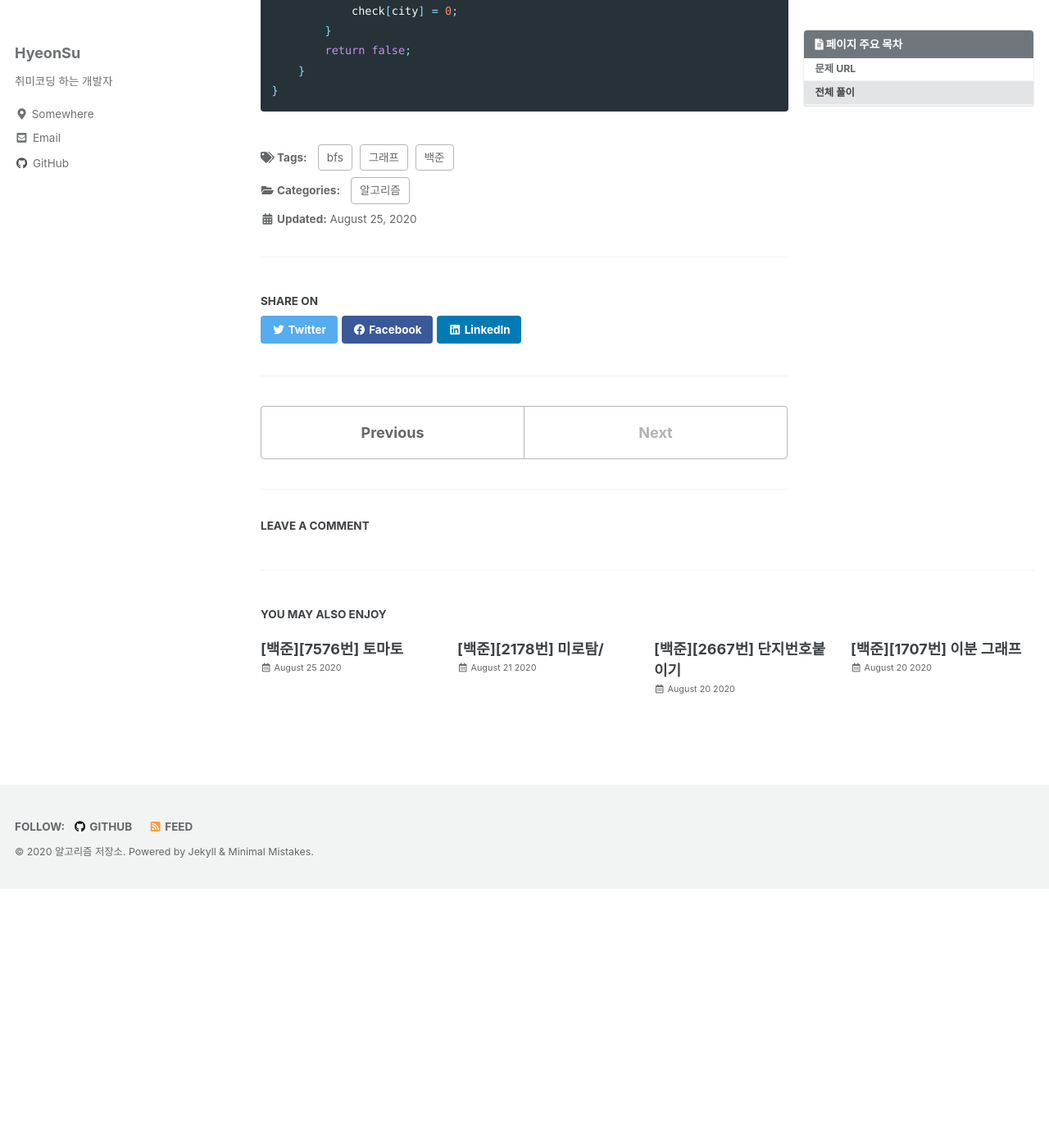
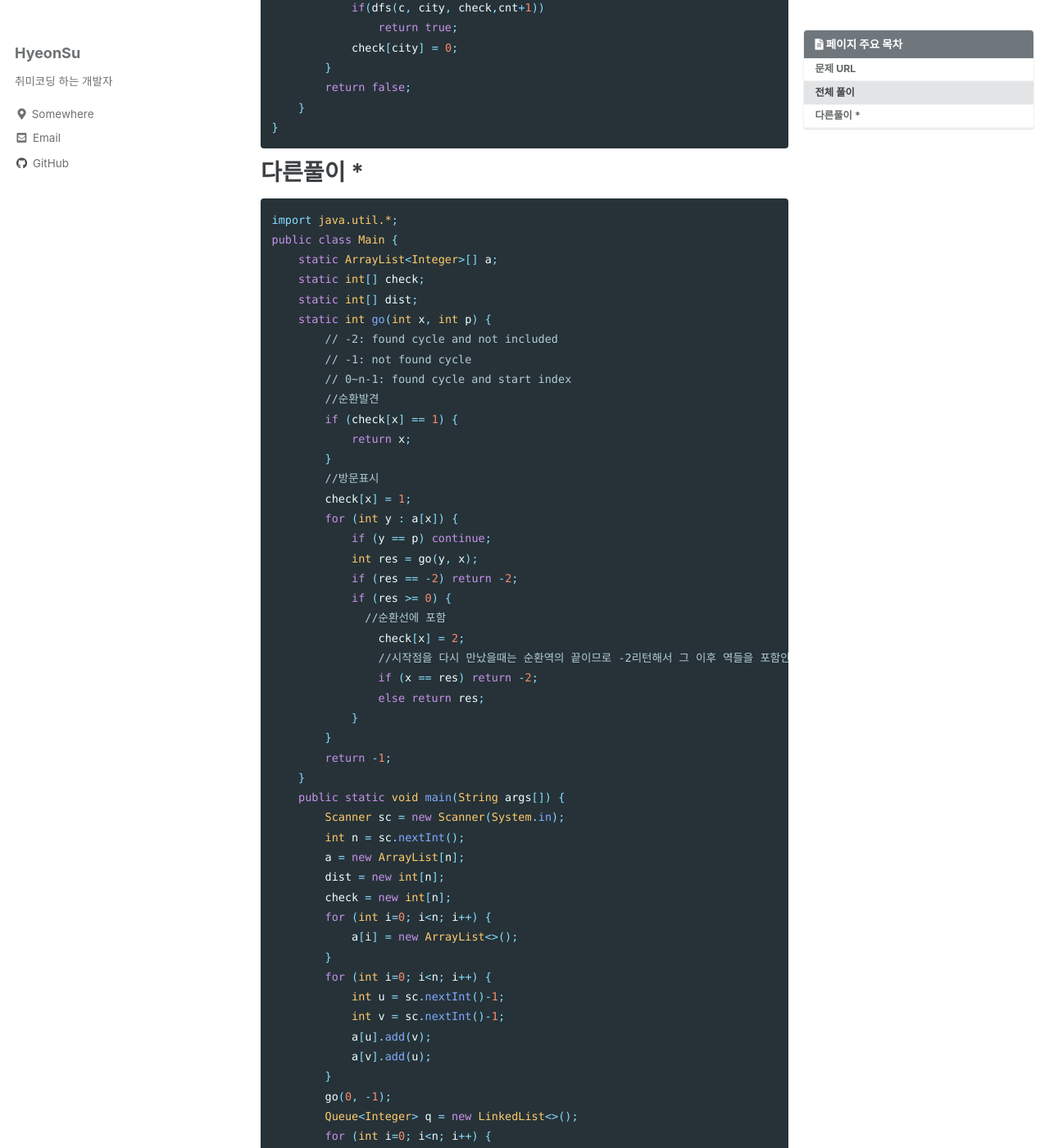
Before and after one commit to hscom96/hscom96.github.io, a Jekyll site: the page built from _posts/2020-08-27-boj16947.md, in a window 1280 px wide and 1400 px high, scrolled down 2677 px. Shown: the whole window at 82% size. Built offline with Jekyll 4.4.1, drawn with Linux system fonts in a browser that asks for light colours; cached includes are drawn as plain includes; comment, search, counter and statistics services are not loaded; before the commit the page ends 3761 px from its top, so only the background shows below that; some of the changed text lies outside the part shown.

Commit message:
포스팅

````diff
--- a/_posts/2020-08-27-boj16947.md
+++ b/_posts/2020-08-27-boj16947.md
@@ -29,6 +30,8 @@ __풀이법__
 즉, 순환선이자 (check[i]!=0) 연결된 변이 3개이상(arr[i].size() >= 3)인 역이 지선의 시작역이다.
 (4)구한 지선역에서 bfs를 이용해서 주어진 답인 answer에 떨어진 정도를 저장한다.
 
++ 순환선에
+
 ```java
 package backjoon;
 
@@ -48,7 +51,7 @@ public class Main {
         //지하철 노선
         arr = new ArrayList[size+1];
         // 순환선에 속하는 역은 0이 아닌 값 저장
-        // 여기선 해당 역까지 가는데 소요된 비용 저장
+        // 순환선에 속한 역은 시작점에서 해당 역까지 가는데 소요된 비용 저장
         int[] check = new int[size+1];
 
         for(int i=1; i<=size; i++){
@@ -96,7 +99,7 @@ public class Main {
     public static boolean dfs(int city, int from, int[] check, int cnt){
       //사이클(순환선) 발견
         if(check[city] != 0){
-          //사이클 발견했으므로 사이클에 포함되지 않는 부분 0으로 채운다.
+          //사이클 발견했으므로 사이클에 포함되지 않는 부분 0으로 채운다.(다시말해 현재 city가 순환선의 시작점이다. 따라서 현재 city보다 check[city]가 낮은 것은 0으로 채워야한다. check변수는 시작점에서 해당 정점까지 도달하는데 소요된 비용이다)
             for(int i=1; i<=size; i++){
                 if(check[i]<check[city]) {
                     check[i] = 0;
@@ -119,3 +122,77 @@ public class Main {
     }
 }
 ```
+
+# 다른풀이 *
+```java
+import java.util.*;
+public class Main {
+    static ArrayList<Integer>[] a;
+    static int[] check;
+    static int[] dist;
+    static int go(int x, int p) {
+        // -2: found cycle and not included
+        // -1: not found cycle
+        // 0~n-1: found cycle and start index
+        //순환발견
+        if (check[x] == 1) {
+            return x;
+        }
+        //방문표시
+        check[x] = 1;
+        for (int y : a[x]) {
+            if (y == p) continue;
+            int res = go(y, x);
+            if (res == -2) return -2;
+            if (res >= 0) {
+              //순환선에 포함
+                check[x] = 2;
+                //시작점을 다시 만났을때는 순환역의 끝이므로 -2리턴해서 그 이후 역들을 포함안시킨다.
+                if (x == res) return -2;
+                else return res;
+            }
+        }
+        return -1;
+    }
+    public static void main(String args[]) {
+        Scanner sc = new Scanner(System.in);
+        int n = sc.nextInt();
+        a = new ArrayList[n];
+        dist = new int[n];
+        check = new int[n];
+        for (int i=0; i<n; i++) {
+            a[i] = new ArrayList<>();
+        }
+        for (int i=0; i<n; i++) {
+            int u = sc.nextInt()-1;
+            int v = sc.nextInt()-1;
+            a[u].add(v);
+            a[v].add(u);
+        }
+        go(0, -1);
+        Queue<Integer> q = new LinkedList<>();
+        for (int i=0; i<n; i++) {
+            if (check[i] == 2) {
+                dist[i] = 0;
+                q.add(i);
+            } else {
+                dist[i] = -1;
+            }
+        }
+        while (!q.isEmpty()) {
+            int x = q.remove();
+            for (int y : a[x]) {
+                if (dist[y] == -1) {
+                    q.add(y);
+                    dist[y] = dist[x]+1;
+                }
+            }
+        }
+        for (int i=0; i<n; i++) {
+            System.out.print(dist[i] + " ");
+        }
+        System.out.println();
+    }
+}
+
+```
````
Also changed, not shown: other parts of _posts/2020-08-27-boj16947.md (+1 -0 lines).
